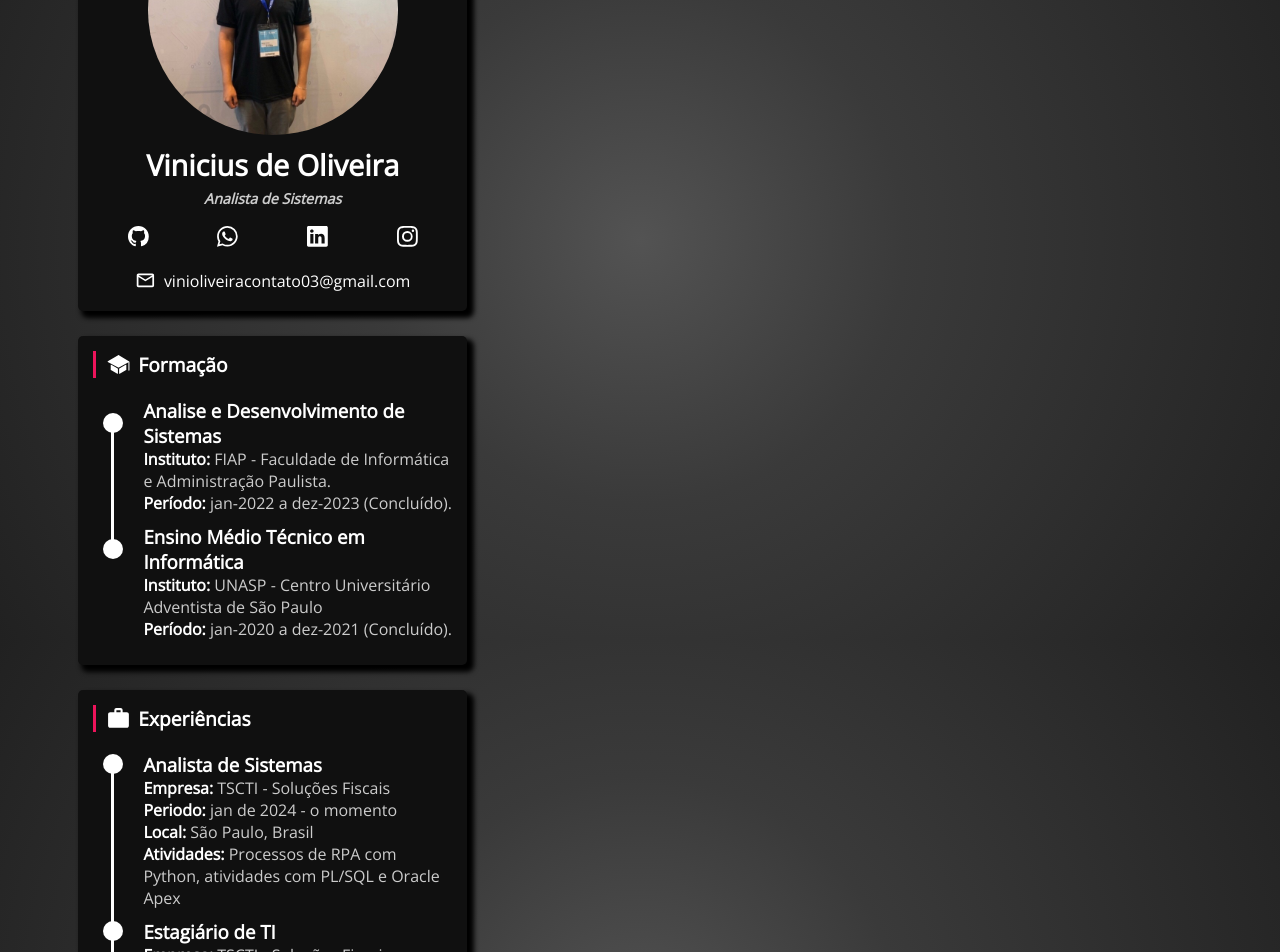
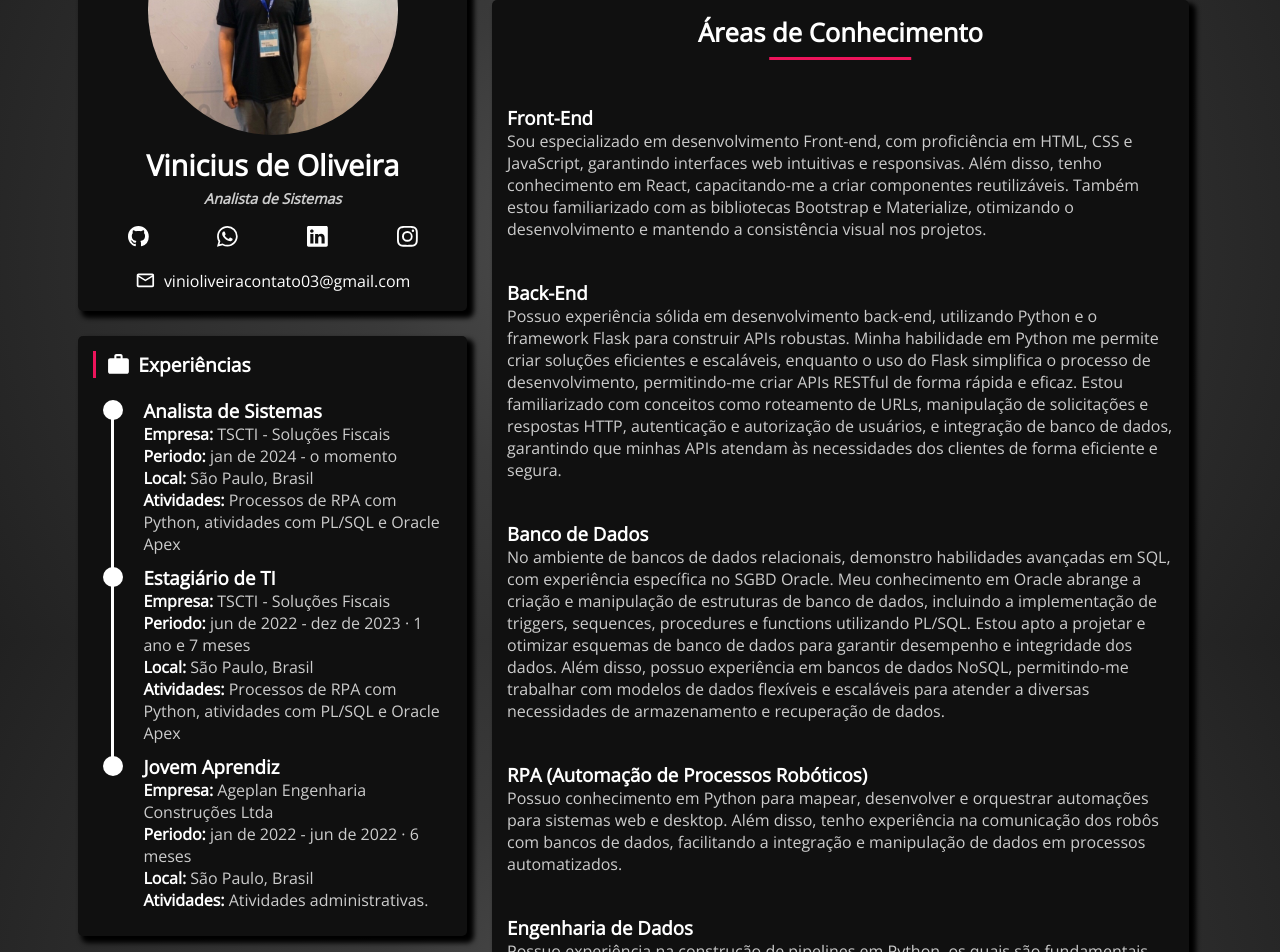
Before and after one commit to ViniOlr/portfolio, a React (Create React App) app: page / in a window 1280 px wide. Shown: the part 160-1112 px from the top of the page. Built offline with nearby package versions, Linux system fonts and the light colour scheme.

Commit message:
Adicionando áreas de conhecimento

```diff
--- a/src/App.css
+++ b/src/App.css
@@ -27,6 +27,10 @@ body {
         background-repeat: no-repeat;
         background-attachment: fixed;
     }
+    .perfil .img {
+            width: 200px;
+            height: 200px;
+    }
 }
 
 body::-webkit-scrollbar {
--- /dev/null
+++ b/src/Components/Home/AreasConhecimento/AreasConhecimento.jsx
@@ -0,0 +1,14 @@
+import React from 'react';
+import { AreaConSingle } from '../../../Styled/styled';
+
+
+const AreasConhecimento = (props) => {
+    return (
+        <AreaConSingle>
+            <h3 className="titulo">{props.titulo}</h3>
+            <p>{props.descricao}</p>
+        </AreaConSingle>
+    )
+}
+
+export default AreasConhecimento;
--- a/src/Components/Home/Home.jsx
+++ b/src/Components/Home/Home.jsx
@@ -7,6 +7,7 @@ import { MdWork } from 'react-icons/md'
 import { BsGithub, BsWhatsapp, BsLinkedin, BsInstagram } from 'react-icons/bs'
 import { MdOutlineMailOutline } from "react-icons/md";
 import Experiencias from "./Experiencias/Experiencias";
+import AreasConhecimento from "./AreasConhecimento/AreasConhecimento";
 
 const Home = ()=> {
     return(
@@ -26,22 +27,6 @@ const Home = ()=> {
                             <a href="https://instagram.com/vini.olr?igshid=YmMyMTA2M2Y=" target='_blank' rel="noreferrer"><BsInstagram /></a>
                         </div>
                         <p><a href="mailto:vinioliveiracontato03@gmail.com"><MdOutlineMailOutline /> </a>vinioliveiracontato03@gmail.com</p>
-                    </Box>
-                    <Box className="formacao">
-                        <H2Titulo><IoIosSchool /> Formação</H2Titulo>
-                        <div className="formacoesGroup">
-                            <Formacoes
-                                titulo='Analise e Desenvolvimento de Sistemas'
-                                instituto='FIAP - Faculdade de Informática e Administração Paulista.'
-                                periodo='jan-2022 a dez-2023 (Concluído).'
-                                className='faculdade'
-                            />
-                            <Formacoes
-                                titulo='Ensino Médio Técnico em Informática'
-                                instituto='UNASP - Centro Universitário Adventista de São Paulo'
-                                periodo='jan-2020 a dez-2021 (Concluído).'
-                            />
-                        </div>
                     </Box>
                     <Box className="experiencias">
                         <H2Titulo><MdWork /> Experiências</H2Titulo>
@@ -69,12 +54,53 @@ const Home = ()=> {
                             />
                         </div>
                     </Box>
+                    <Box className="formacao">
+                        <H2Titulo><IoIosSchool /> Formação</H2Titulo>
+                        <div className="formacoesGroup">
+                            <Formacoes
+                                titulo='Analise e Desenvolvimento de Sistemas'
+                                instituto='FIAP - Faculdade de Informática e Administração Paulista.'
+                                periodo='jan-2022 a dez-2023 (Concluído).'
+                                className='faculdade'
+                            />
+                            <Formacoes
+                                titulo='Ensino Médio Técnico em Informática'
+                                instituto='UNASP - Centro Universitário Adventista de São Paulo'
+                                periodo='jan-2020 a dez-2021 (Concluído).'
+                            />
+                        </div>
+                    </Box>
                 </DadosPessoais>
                 <InfosAdicionais>
                     <Box>
                         <H2TituloLarge>Resumo</H2TituloLarge>
                         <div className="textResumo">
 
+                        </div>
+                    </Box>
+                    <Box>
+                        <H2TituloLarge>Áreas de Conhecimento</H2TituloLarge>
+                        <div className="areas_group">
+                            <AreasConhecimento
+                                titulo='Front-End'
+                                descricao='Sou especializado em desenvolvimento Front-end, com proficiência em HTML, CSS e JavaScript, garantindo interfaces web intuitivas e responsivas. Além disso, tenho conhecimento em React, capacitando-me a criar componentes reutilizáveis. Também estou familiarizado com as bibliotecas Bootstrap e Materialize, otimizando o desenvolvimento e mantendo a consistência visual nos projetos.'
+                            />
+                            <AreasConhecimento
+                                titulo='Back-End'
+                                descricao='Possuo experiência sólida em desenvolvimento back-end, utilizando Python e o framework Flask para construir APIs robustas. Minha habilidade em Python me permite criar soluções eficientes e escaláveis, enquanto o uso do Flask simplifica o processo de desenvolvimento, permitindo-me criar APIs RESTful de forma rápida e eficaz. Estou familiarizado com conceitos como roteamento de URLs, manipulação de solicitações e respostas HTTP, autenticação e autorização de usuários, e integração de banco de dados, garantindo que minhas APIs atendam às necessidades dos clientes de forma eficiente e segura.'
+                            />
+                            <AreasConhecimento
+                                titulo='Banco de Dados'
+                                descricao='No ambiente de bancos de dados relacionais, demonstro habilidades avançadas em SQL, com experiência específica no SGBD Oracle. Meu conhecimento em Oracle abrange a criação e manipulação de estruturas de banco de dados, incluindo a implementação de triggers, sequences, procedures e functions utilizando PL/SQL. Estou apto a projetar e otimizar esquemas de banco de dados para garantir desempenho e integridade dos dados. Além disso, possuo experiência em bancos de dados NoSQL, permitindo-me trabalhar com modelos de dados flexíveis e escaláveis para atender a diversas necessidades de armazenamento e recuperação de dados.'
+                            />
+                            <AreasConhecimento
+                                titulo='RPA (Automação de Processos Robóticos)'
+                                descricao='Possuo conhecimento em Python para mapear, desenvolver e orquestrar automações para sistemas web e desktop. Além disso, tenho experiência na comunicação dos robôs com bancos de dados, facilitando a integração e manipulação de dados em processos automatizados.'
+                            />
+                            <AreasConhecimento
+                                titulo='Engenharia de Dados'
+                                descricao='Possuo experiência na construção de pipelines em Python, os quais são fundamentais para o processamento automatizado de dados. Estes pipelines permitem a extração, transformação e carga (ETL) de dados de diversas fontes, facilitando a análise e manipulação de informações. Utilizando bibliotecas como Pandas, NumPy e Scikit-learn, sou capaz de criar fluxos de trabalho eficientes e escaláveis para atender às demandas de processamento de dados em diversos domínios'
+                            />
                         </div>
                     </Box>
                 </InfosAdicionais>
--- a/src/Styled/styled.js
+++ b/src/Styled/styled.js
@@ -262,6 +262,15 @@ export const InfosAdicionais = styled.section`
     }
 `;
 
+export const AreaConSingle =  styled.section`
+    position: relative;
+    margin-bottom: 10px;
+    padding: 15px 0;
+    p {
+        color: #ccc;
+    }
+`;
+
 export const ContentPortfolio = styled.section`
     > div {
         display: flex;
```
